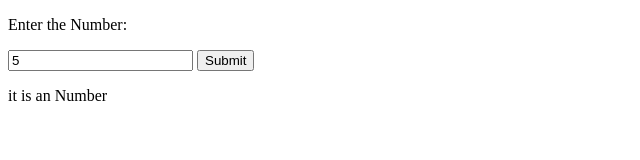
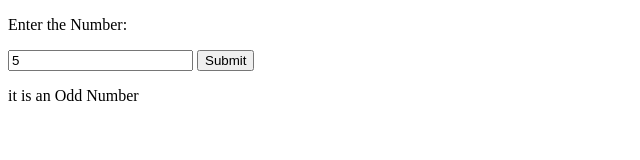
Before and after one commit to AngeloNhel/wp58p_AngeloNhelAcibar, a plain HTML site: page javascript-activity-1/index.html in a window 1280 px wide. Both pictures are taken after typing "5" into the empty fields and a click on the button "Submit". Shown: the full height of the page, 0-640 px from the left. Drawn offline with Linux system fonts and the light colour scheme.

Commit message:
edited code

```diff
--- a/javascript-activity-1/index.html
+++ b/javascript-activity-1/index.html
@@ -14,15 +14,15 @@
 
   <button onclick="addoreven()">Submit</button>
 
-  <p id="result">it is an<span id="addoreven"></span> Number</p>
+  <p id="result">it is an <span id="addoreven"></span> Number</p>
 
   </body>
   <script>
 
+    let x;
+    function addoreven()
     {
-    function addoreven()
-
-      const x = parseInt(document.getElementById("inputtext").value);
+      x = parseInt(document.getElementById("inputtext").value);
 
       if(x)
       {
```
